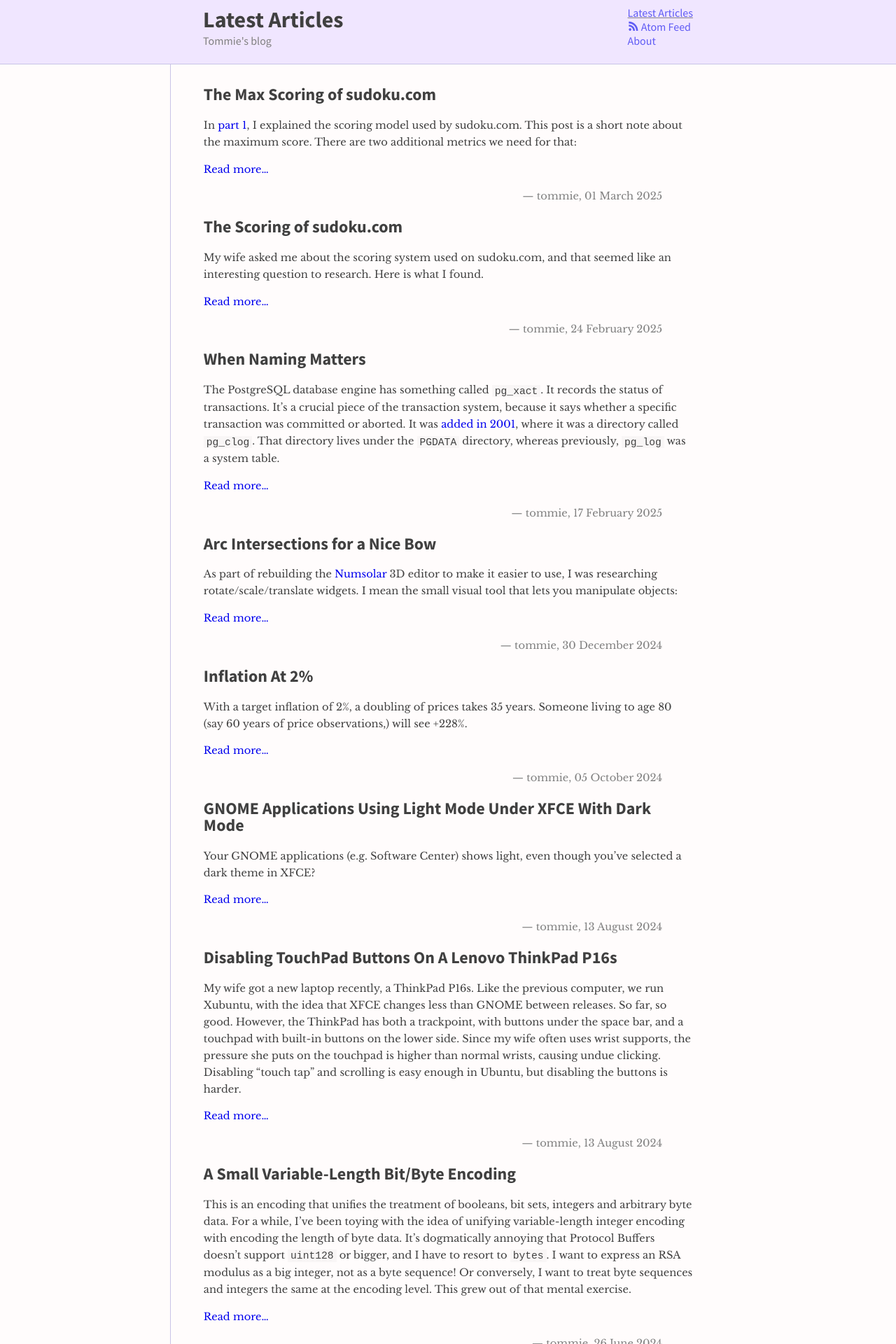
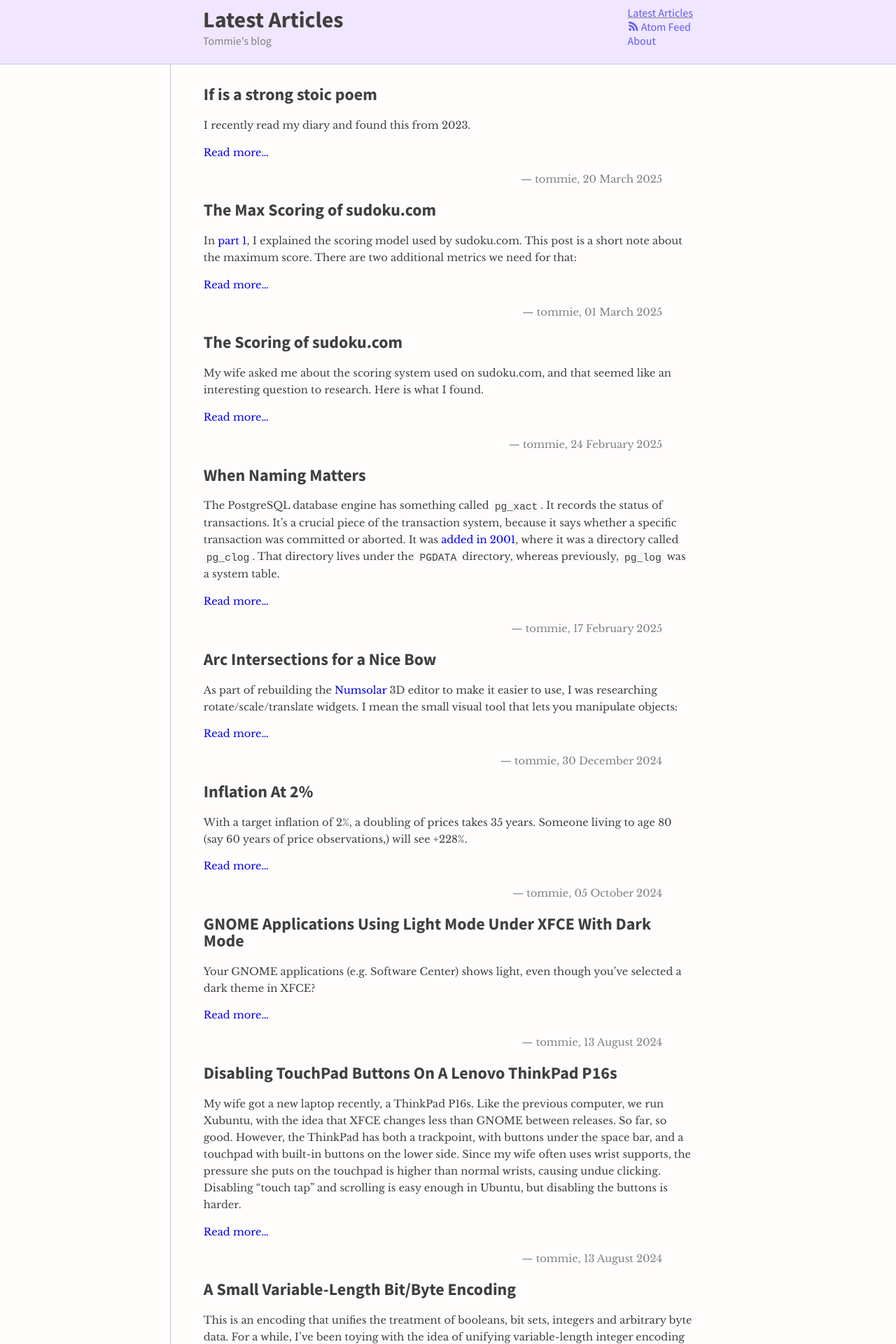
Before and after one commit to tommie/tommie.github.io, a Jekyll site: the page built from index.md, in a window 1280 px wide. Shown: the top 1920 px of the page at 70% size. Built offline with Jekyll 4.4.1, drawn with Linux system fonts in a browser that asks for light colours; some of the changed lines change nothing that is shown.

Commit message:
Adds 2025-03-20-if.

```diff
--- /dev/null
+++ b/_posts/2025-03-20-if.md
@@ -0,0 +1,51 @@
+---
+title: If is a strong stoic poem
+categories: [philosophy, kipling, caine]
+---
+
+I recently read my diary and found this from 2023.
+
+Originally, I heard it [read by Sir Michael Caine](https://www.youtube.com/watch?v=sqOgyNfHl1U), but presenting it here for those who prefer reading.
+
+## If, by Rudyard Kipling
+
+> If you can keep your head when all about you
+>    are losing theirs and blaming it on you,
+> If you can trust yourself when all men doubt you,
+>    but make allowance for their doubting too;
+> If you can wait and not be tired by waiting,
+>    or being lied about, don’t deal in lies,
+> Or being hated, don’t give way to hating,
+>    and yet don’t look too good, nor talk too wise:
+>
+> If you can dream—and not make dreams your master;
+>    If you can think—and not make thoughts your aim;
+> If you can meet with Triumph and Disaster
+>    and treat those two impostors just the same;
+> If you can bear to hear the truth you’ve spoken
+>    twisted by knaves to make a trap for fools,
+> Or watch the things you gave your life to, broken,
+>    and stoop and build ’em up with worn-out tools:
+>
+> If you can make one heap of all your winnings
+>    and risk it on one turn of pitch-and-toss,
+> And lose, and start again at your beginnings
+>    and never breathe a word about your loss;
+> If you can force your heart and nerve and sinew
+>    to serve your turn long after they are gone,
+> And so hold on when there is nothing in you
+>    except the Will which says to them: ‘Hold on!’
+>
+> If you can talk with crowds and keep your virtue,
+>    or walk with Kings—nor lose the common touch,
+> If neither foes nor loving friends can hurt you,
+>    If all men count with you, but none too much;
+> If you can fill the unforgiving minute
+>    with sixty seconds’ worth of distance run,
+> Yours is the Earth and everything that’s in it,
+>    and—which is more—you’ll be a Man, my son!
+{: .callout-poem}
+
+I wrote that it, for some reason, made me think of
+
+> No foe can hurt you more than your closest friend
--- a/style/base.css
+++ b/style/base.css
@@ -210,6 +210,7 @@ blockquote > p:last-child {
 }
 
 blockquote.callout-note,
+blockquote.callout-poem,
 blockquote.callout-update {
     font-style: unset;
 
@@ -225,6 +226,11 @@ blockquote.callout-note::before {
 
 blockquote.callout-note {
     border-left: 4px solid #2d2;
+}
+
+blockquote.callout-poem {
+    border-left: 4px solid #d2d;
+    white-space: pre;
 }
 
 blockquote.callout-update::before {
```
